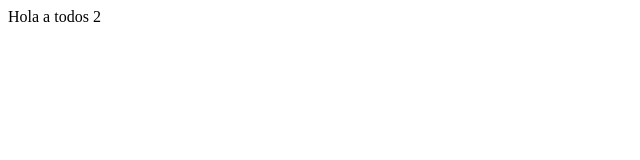
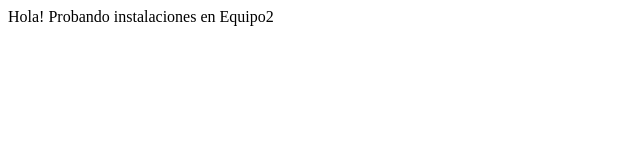
Before and after one commit to ikermendii/curso-segunda, a plain HTML site: page index.html in a window 1280 px wide. Shown: the whole page, without its empty margins (0-640 px from the left). Drawn offline with Linux system fonts and the light colour scheme.

Commit message:
Cambios linea9 _Equipo2

```diff
--- a/index.html
+++ b/index.html
@@ -6,6 +6,6 @@
     <title>Document</title>
 </head>
 <body>
-    Hola a todos 2
+    Hola! Probando instalaciones en Equipo2
 </body>
 </html>
```
